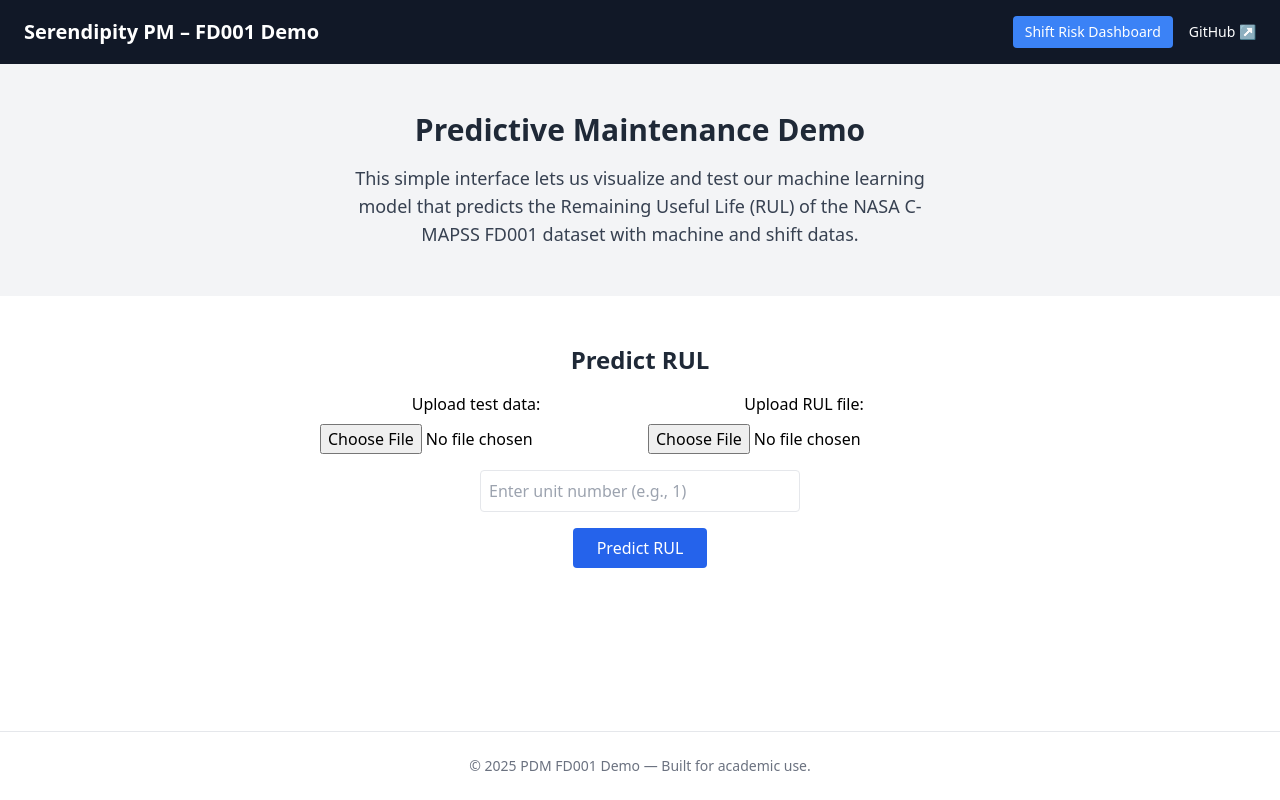
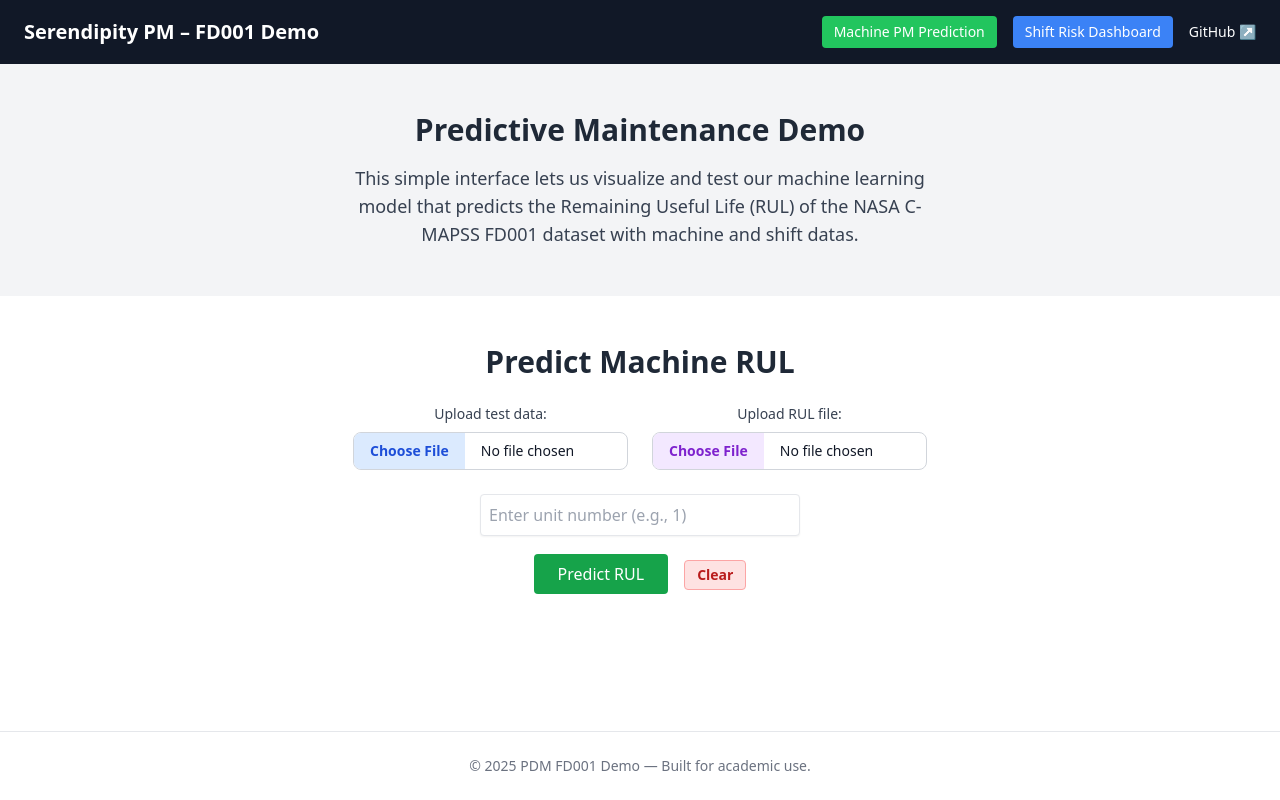
Before and after one commit to Serendipity-PdM/pdm-algo-demo, a React (Vite) app: page / in a window 1280 px wide. Built offline with nearby package versions, Linux system fonts and the light colour scheme.

Commit message:
pm prediction style

```diff
--- a/src/components/Header.jsx
+++ b/src/components/Header.jsx
@@ -11,6 +11,12 @@ const Header = () => {
       </h1>
 
       <div className="flex items-center gap-4">
+        <button
+          onClick={() => navigate("/")}
+          className="bg-green-500 hover:bg-green-600 text-white px-3 py-1.5 rounded text-sm transition"
+        >
+          Machine PM Prediction
+        </button>
         <button
           onClick={() => navigate("/shift-risk-dashboard")}
           className="bg-blue-500 hover:bg-blue-600 text-white px-3 py-1.5 rounded text-sm transition"
--- a/src/components/PredictionForm.jsx
+++ b/src/components/PredictionForm.jsx
@@ -26,8 +26,6 @@ const PredictionForm = () => {
     }, {});
   };
 
-
-  // whenever test data or selected unit changes, update the preview sequence
   useEffect(() => {
     if (!fileContent || !unit) {
       setPreviewSequence([]);
@@ -78,7 +76,6 @@ const PredictionForm = () => {
       const { rul } = await res.json();
       setPredictedRUL(rul);
 
-      // parse the true RUL and set it
       const rulMap = parseRULFile(rulFileContent);
       setTrueRUL(rulMap[Number(unit)]);
     } catch (err) {
@@ -88,17 +85,27 @@ const PredictionForm = () => {
   };
 
   return (
-    <section className="py-12 px-6 max-w-3xl mx-auto text-center">
-      <h3 className="text-2xl font-semibold mb-4 text-gray-800">Predict RUL</h3>
+    <section className="py-12 px-6 max-w-6xl mx-auto text-center">
+      <h3 className="text-3xl font-bold mb-6 text-gray-800">Predict Machine RUL</h3>
 
-      <div className="flex flex-col sm:flex-row sm:space-x-4 mb-4">
-        <div className="flex-1 mb-4 sm:mb-0">
-          <label className="block mb-2">Upload test data:</label>
-          <input type="file" accept=".txt" onChange={handleFileUpload} />
+      <div className="flex flex-col sm:flex-row sm:space-x-6 justify-center items-start sm:items-center mb-6">
+        <div className="mb-4 sm:mb-0">
+          <label className="block text-sm font-medium mb-2 text-gray-700">Upload test data:</label>
+          <input
+            type="file"
+            accept=".txt"
+            onChange={handleFileUpload}
+            className="block w-full text-sm text-gray-900 border border-gray-300 rounded-lg cursor-pointer bg-white file:mr-4 file:py-2 file:px-4 file:border-0 file:text-sm file:font-semibold file:bg-blue-100 file:text-blue-700 hover:file:bg-blue-200 transition"
+          />
         </div>
-        <div className="flex-1">
-          <label className="block mb-2">Upload RUL file:</label>
-          <input type="file" accept=".txt" onChange={handleRULUpload} />
+        <div>
+          <label className="block text-sm font-medium mb-2 text-gray-700">Upload RUL file:</label>
+          <input
+            type="file"
+            accept=".txt"
+            onChange={handleRULUpload}
+            className="block w-full text-sm text-gray-900 border border-gray-300 rounded-lg cursor-pointer bg-white file:mr-4 file:py-2 file:px-4 file:border-0 file:text-sm file:font-semibold file:bg-purple-100 file:text-purple-700 hover:file:bg-purple-200 transition"
+          />
         </div>
       </div>
 
@@ -109,19 +116,29 @@ const PredictionForm = () => {
           placeholder="Enter unit number (e.g., 1)"
           value={unit}
           onChange={(e) => setUnit(e.target.value)}
-          className="p-2 border rounded w-full max-w-xs"
+          className="p-2 border rounded w-full max-w-xs shadow-sm focus:outline-none focus:ring-2 focus:ring-blue-400"
         />
       </div>
-
 
       <button
         onClick={handlePredict}
         disabled={isLoading}
-        className="bg-blue-600 hover:bg-blue-700 text-white font-medium py-2 px-6 rounded transition"
+        className="bg-green-600 hover:bg-green-700 text-white font-medium py-2 px-6 rounded transition"
       >
         {isLoading ? 'Predicting...' : 'Predict RUL'}
       </button>
-      {/* prediction results */}
+      <button
+        onClick={() => {
+          setUnit('');
+          setPredictedRUL(null);
+          setTrueRUL(null);
+          setPreviewSequence([]);
+        }}
+        className="ml-4 mt-2 text-sm bg-red-100 hover:bg-red-200 text-red-700 font-semibold py-1 px-3 rounded border border-red-300 transition"
+      >
+        Clear
+      </button>
+
       {predictedRUL !== null && (
         <div className="mt-8 flex flex-col items-center space-y-4">
           <div className="flex space-x-4">
@@ -145,14 +162,13 @@ const PredictionForm = () => {
         </div>
       )}
 
-      {/* preview table */}
       {previewSequence.length > 0 && (
-        <div className="mb-4 text-left overflow-auto w-full">
-          <h4 className="font-medium mb-2 text-gray-700">Data preview</h4>
-          <table className="table-auto min-w-full border-collapse border border-gray-300 text-sm">
-            <thead>
+        <div className="mt-8 text-left overflow-x-auto max-w-full border rounded bg-white shadow">
+          <h4 className="font-medium mb-2 text-gray-700 px-4 pt-4">Preview of last 25 cycles</h4>
+          <table className="table-auto min-w-full border-collapse text-xs">
+            <thead className="bg-gray-100">
               <tr>
-                <th className="border border-gray-300 px-2 py-1">Cycle</th>
+                <th className="border border-gray-300 px-2 py-1 sticky left-0 bg-white">Cycle</th>
                 {previewSequence[0].map((_, i) => (
                   <th key={i} className="border border-gray-300 px-2 py-1">f{i + 1}</th>
                 ))}
@@ -161,9 +177,13 @@ const PredictionForm = () => {
             <tbody>
               {previewSequence.map((row, idx) => (
                 <tr key={idx}>
-                  <td className="border border-gray-300 px-2 py-1 text-center">{idx + 1}</td>
+                  <td className="border border-gray-300 px-2 py-1 font-semibold text-center sticky left-0 bg-white">
+                    {idx + 1}
+                  </td>
                   {row.map((val, j) => (
-                    <td key={j} className="border border-gray-300 px-2 py-1 text-right">{val}</td>
+                    <td key={j} className="border border-gray-300 px-2 py-1 text-right">
+                      {val}
+                    </td>
                   ))}
                 </tr>
               ))}
@@ -171,7 +191,6 @@ const PredictionForm = () => {
           </table>
         </div>
       )}
-
     </section>
   );
 };
```
